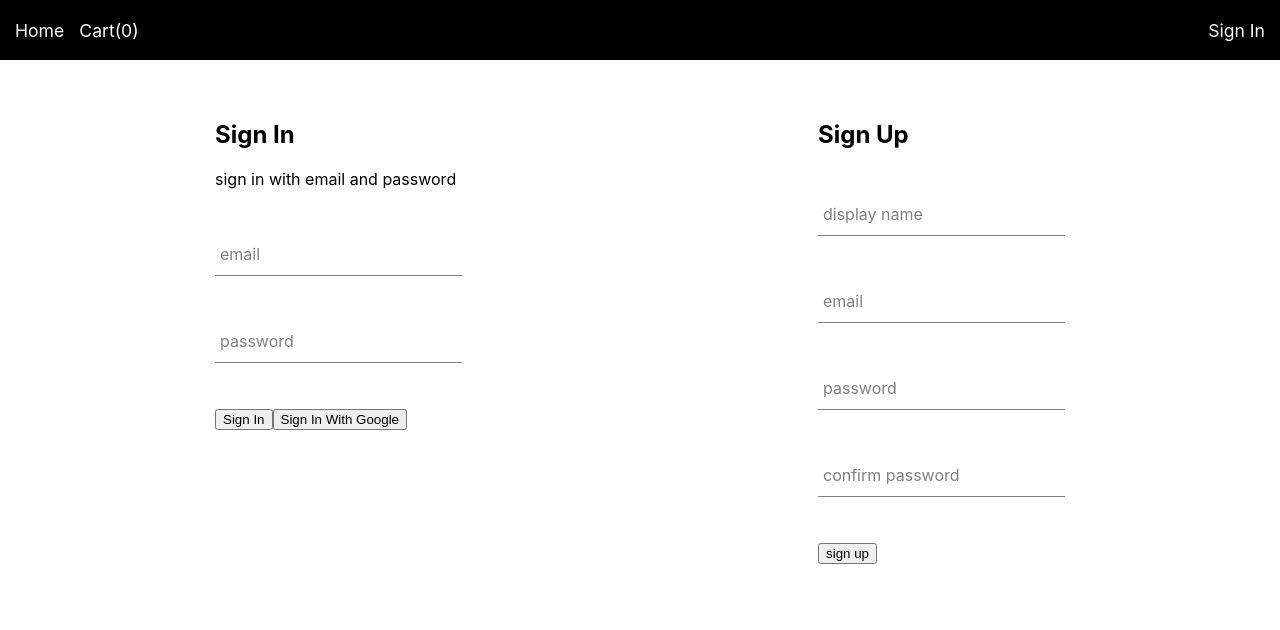
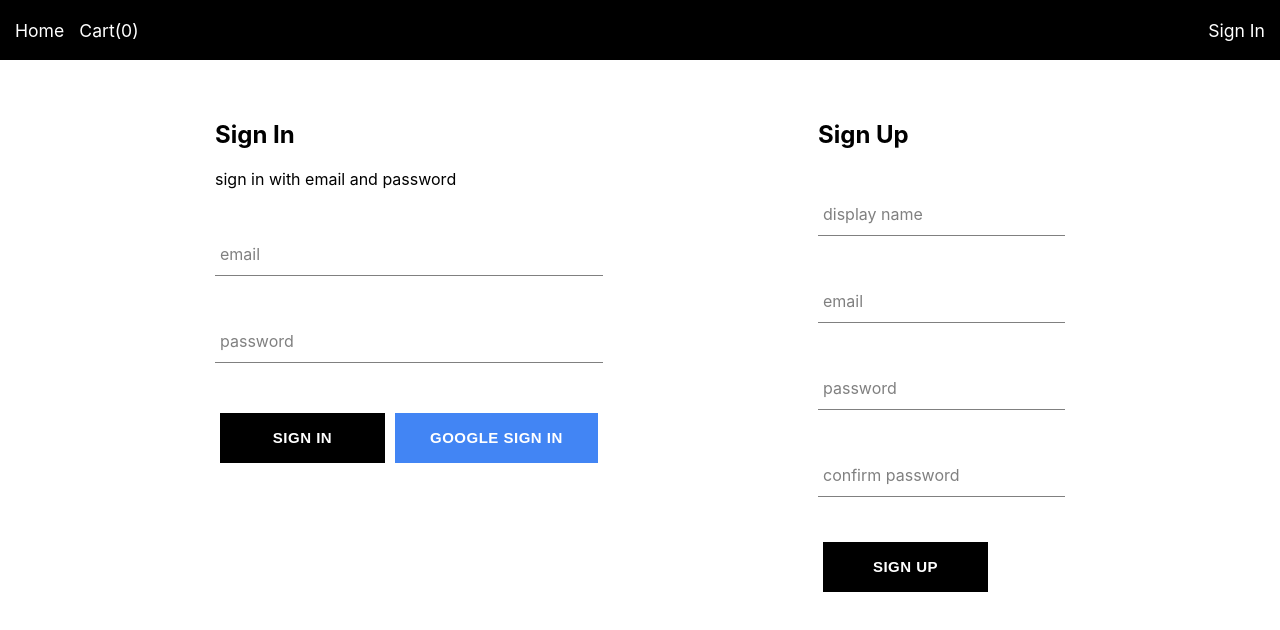
Before and after one commit to pongpwner/online-garage-sale, a React (Create React App) app: page /sign-in in a window 1280 px wide. Shown: the top 630 px of the page. Built offline with nearby package versions, Linux system fonts and the light colour scheme.

Commit message:
added stripe payment

```diff
--- a/package.json
+++ b/package.json
@@ -15,6 +15,7 @@
     "react-router": "^5.2.1",
     "react-router-dom": "^5.3.0",
     "react-scripts": "4.0.3",
+    "react-stripe-checkout": "^2.6.3",
     "redux-logger": "^3.0.6",
     "redux-saga": "^1.1.3",
     "reselect": "^4.0.0",
--- a/src/components/collection-item/collection-item.component.jsx
+++ b/src/components/collection-item/collection-item.component.jsx
@@ -2,15 +2,15 @@ import React from "react";
 import "./collection-item.styles.scss";
 import { connect } from "react-redux";
 import { addToCart } from "../../redux/cart/cart.actions";
+import CustomButton from "../../custom-button/custom-button.component";
 
 const CollectionItem = ({ cartItem, name, price, url, addToCart }) => (
   <div className="collection-item">
     <img className="item-image" src={url} alt={name}></img>
     <div className="item-name">{name}</div>
     <div className="item-price">${price}</div>
-    <button className="add-button" onClick={() => addToCart(cartItem)}>
-      Add to Cart
-    </button>
+
+    <CustomButton onClick={() => addToCart(cartItem)}>Add To Cart</CustomButton>
   </div>
 );
 const mapDispatchToProps = (dispatch) => ({
--- a/src/components/sign-in/sign-in.component.jsx
+++ b/src/components/sign-in/sign-in.component.jsx
@@ -2,6 +2,7 @@ import React from "react";
 import "./sign-in.styles.scss";
 import FormInput from "../form-input/form-input.component";
 import { connect } from "react-redux";
+import CustomButton from "../../custom-button/custom-button.component";
 
 import {
   googleSignInStart,
@@ -51,10 +52,19 @@ class SignIn extends React.Component {
             handleChange={this.handleChange}
             required
           />
-          <button type="submit">Sign In</button>
-          <button type="button" onClick={googleSignInStart}>
-            Sign In With Google
-          </button>
+          <div className="buttons">
+            <CustomButton type="submit" label="Sign In">
+              Sign In
+            </CustomButton>
+            <CustomButton
+              type="button"
+              label="Google Sign In"
+              onClick={googleSignInStart}
+              isGoogleSignIn
+            >
+              Google Sign In
+            </CustomButton>
+          </div>
         </form>
       </div>
     );
--- a/src/components/sign-in/sign-in.styles.scss
+++ b/src/components/sign-in/sign-in.styles.scss
@@ -0,0 +1,6 @@
+.sign-in {
+  .buttons {
+    display: flex;
+    justify-content: space-between;
+  }
+}
--- a/src/components/sign-up/sign-up.component.jsx
+++ b/src/components/sign-up/sign-up.component.jsx
@@ -3,6 +3,7 @@ import "./sign-up.styles.scss";
 import FormInput from "../form-input/form-input.component";
 import { signUpStart } from "../../redux/user/user.actions.js";
 import { connect } from "react-redux";
+import CustomButton from "../../custom-button/custom-button.component";
 
 class SignUp extends React.Component {
   constructor(props) {
@@ -64,7 +65,7 @@ class SignUp extends React.Component {
             handleChange={this.handleChange}
             value={confirmPassword}
           />
-          <button type="submit">sign up</button>
+          <CustomButton type="submit">sign up</CustomButton>
         </form>
       </div>
     );
--- /dev/null
+++ b/src/components/stripe-button/stripe-button.component.jsx
@@ -0,0 +1,27 @@
+import React from "react";
+import StripeCheckout from "react-stripe-checkout";
+
+const StripeCheckoutButton = ({ price }) => {
+  const priceForStripe = price * 100;
+  const publishableKey =
+    "pk_test_51JTLWGC0GdYSx4D8aYBluYJbipan7MeNtiz0LAPrW8oLx7d0jGg1yGLtMNyeATsbp7BKvnEJ6LRjzh2z65dBZGup004Q7d6kQL";
+  const onToken = (token) => {
+    console.log(token);
+    alert("Payment Success");
+  };
+
+  return (
+    <StripeCheckout
+      label="Pay Now"
+      name="Online Garage Sale"
+      billingAddress
+      shippingAddress
+      description={`Your total is ${price}`}
+      amount={priceForStripe}
+      panelLabel="pay Now"
+      token={onToken}
+      stripeKey={publishableKey}
+    />
+  );
+};
+export default StripeCheckoutButton;
--- a/src/custom-button/custom-button.component.jsx
+++ b/src/custom-button/custom-button.component.jsx
@@ -1,5 +1,12 @@
 import React from "react";
 import "./custom-button.styles.scss";
 
-const CustomButton = () => <button className="custom-button"></button>;
+const CustomButton = ({ children, isGoogleSignIn, ...otherProps }) => (
+  <button
+    {...otherProps}
+    className={`custom-button ${isGoogleSignIn ? "google-sign-in" : ""}`}
+  >
+    {children}
+  </button>
+);
 export default CustomButton;
--- a/src/custom-button/custom-button.styles.scss
+++ b/src/custom-button/custom-button.styles.scss
@@ -0,0 +1,22 @@
+.custom-button {
+  min-width: 165px;
+  width: auto;
+  height: 50px;
+  letter-spacing: 0.5px;
+  line-height: 50px;
+  padding: 0 35px 0 35px;
+  margin: 5px;
+  font-size: 15px;
+  background-color: black;
+  color: white;
+  text-transform: uppercase;
+  font-weight: bolder;
+  border: none;
+  cursor: pointer;
+  display: flex;
+  justify-content: center;
+
+  &.google-sign-in {
+    background-color: #4285f4;
+  }
+}
--- a/src/pages/cart/cart.component.jsx
+++ b/src/pages/cart/cart.component.jsx
@@ -8,6 +8,7 @@ import {
   selectCartTotal,
   selectCartItemsCount,
 } from "../../redux/cart/cart.selectors";
+import StripeCheckoutButton from "../../components/stripe-button/stripe-button.component";
 
 const Cart = ({ emptyCart, selectCartTotal, selectCartItemsCount }) => (
   <div className="cart">
@@ -19,7 +20,13 @@ const Cart = ({ emptyCart, selectCartTotal, selectCartItemsCount }) => (
 
     <CartList />
     <div className="subtotal"> Cart Total: ${selectCartTotal}</div>
-    <Link to="/checkout">Go to Checkout</Link>
+
+    <StripeCheckoutButton price={selectCartTotal} />
+    <div className="test-warning">
+      *use the following card for test payments*
+      <br />
+      4242 4242 4242 4242 - Exp: 01/23- CVV:123
+    </div>
   </div>
 );
 const mapDispatchToProps = (dispatch) => ({
--- a/src/pages/cart/cart.styles.scss
+++ b/src/pages/cart/cart.styles.scss
@@ -14,4 +14,7 @@
     font-size: 1.3em;
     font-weight: bold;
   }
+  .test-warning {
+    color: red;
+  }
 }
```
Also changed, not shown: src/components/stripe-button/stripe-button.styles.scss (added), 1 other file (tests, documents, lock files or other folders).
